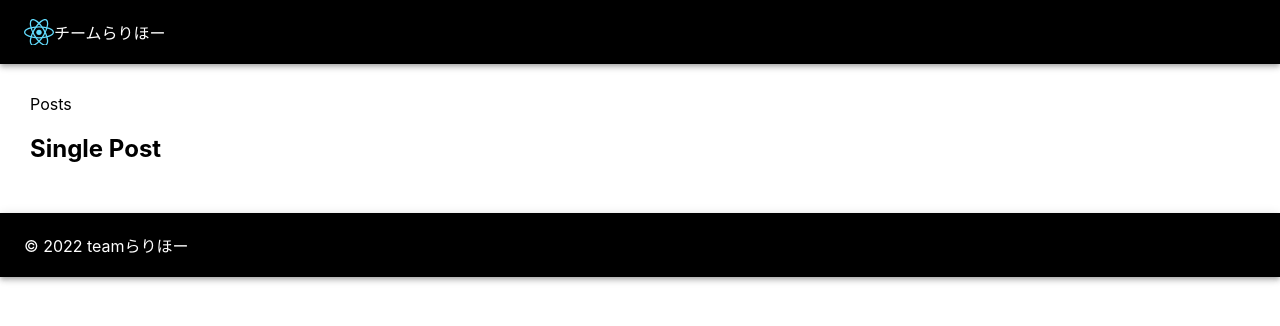
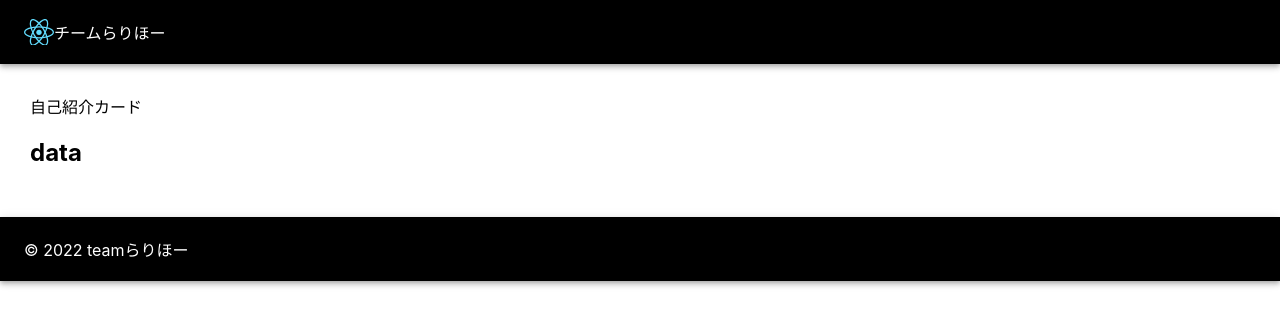
Before and after one commit to vol5-team36/rariho-client, a React (Create React App) app: page /shares/1 in a window 1280 px wide. Shown: the top 326 px of the page. Built offline with nearby package versions, Linux system fonts and the light colour scheme; no server answers.

Commit message:
マージ

```diff
--- a/src/components/share/Post.tsx
+++ b/src/components/share/Post.tsx
@@ -7,7 +7,7 @@ import axios from 'axios';
 
 const Post = () => {
 
-
+    const[data,setData] = useState();
 
 
     let id =useParams();
@@ -15,12 +15,14 @@ const Post = () => {
     console.log(process.env.REACT_APP_API_URL + `/api/profiles/` + id.id)
     axios.get(process.env.REACT_APP_API_URL + `/api/profiles/` + id.id)
         .then(res => {
-
+            console.log(res.data);
+            setData(res.data)
         })
 
     return (
+        <h2>data</h2>
 
-        <h2>Single Post</h2>
+
     )
 }
 
--- a/src/components/share/Share.tsx
+++ b/src/components/share/Share.tsx
@@ -6,7 +6,7 @@ const Share = () => {
 
   return (
     <>
-      <div>Posts</div>
+      <div>自己紹介カード</div>
       <Outlet />
     </>
   )
```
